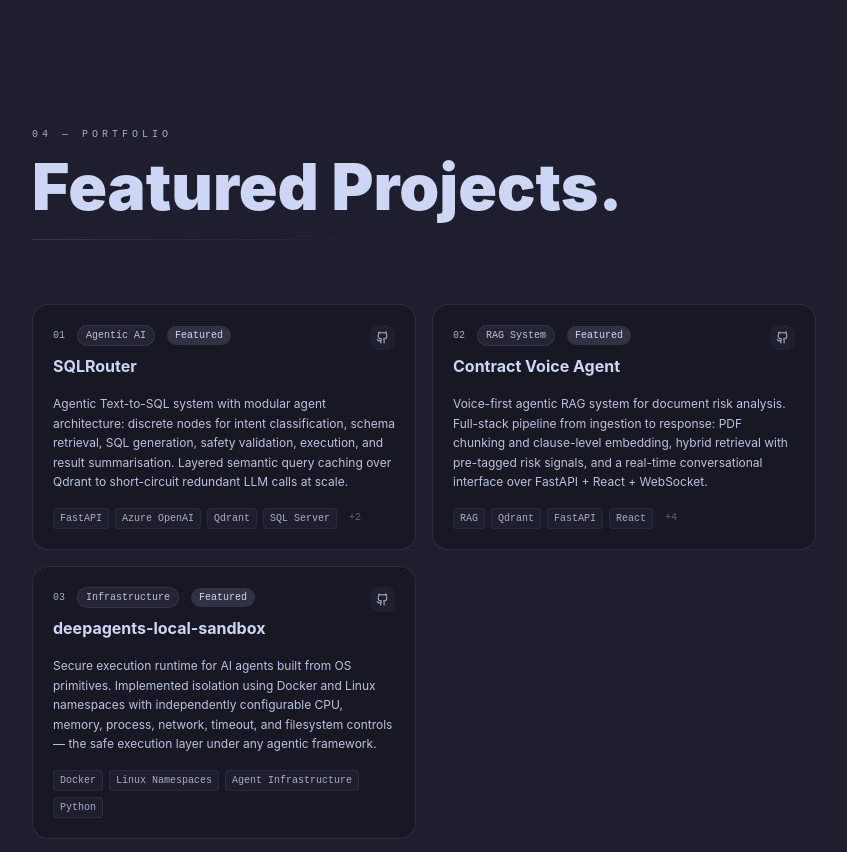
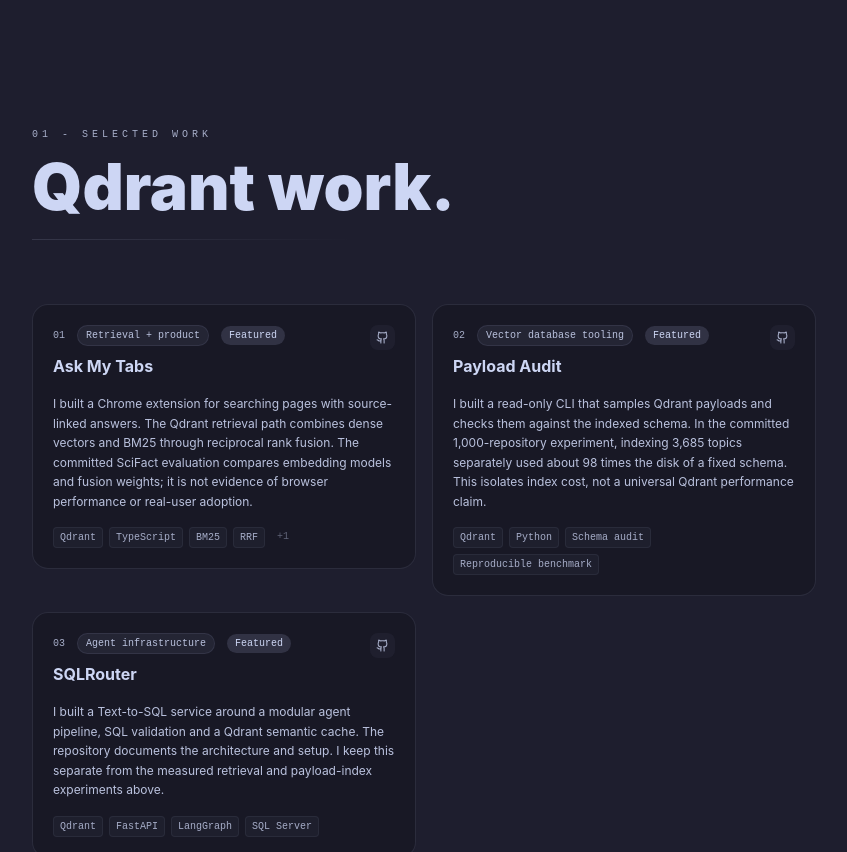
Before and after one commit to inamdarmihir/inamdarmihir.github.io, a Next.js app: page / in a window 1280 px wide. Shown: the part 740-1592 px from the top of the page, without its empty margins (216-1063 px from the left). Built offline with nearby package versions, Linux system fonts and the light colour scheme.

Commit message:
Update src/sections/Projects.tsx for portfolio

```diff
--- a/src/sections/Projects.tsx
+++ b/src/sections/Projects.tsx
@@ -4,40 +4,31 @@
 
 const PROJECTS = [
   {
-    num: '01',
-    name: 'SQLRouter',
-    description: 'Agentic Text-to-SQL system with modular agent architecture: discrete nodes for intent classification, schema retrieval, SQL generation, safety validation, execution, and result summarisation. Layered semantic query caching over Qdrant to short-circuit redundant LLM calls at scale.',
-    tech: ['FastAPI', 'Azure OpenAI', 'Qdrant', 'SQL Server', 'Agent Pipeline', 'LLM'],
-    github: 'https://github.com/inamdarmihir',
-    demo: undefined as string | undefined,
-    category: 'Agentic AI',
-    featured: true,
+    num: '01', name: 'Ask My Tabs',
+    description: 'I built a Chrome extension for searching pages with source-linked answers. The Qdrant retrieval path combines dense vectors and BM25 through reciprocal rank fusion. The committed SciFact evaluation compares embedding models and fusion weights; it is not evidence of browser performance or real-user adoption.',
+    tech: ['Qdrant', 'TypeScript', 'BM25', 'RRF', 'Retrieval evaluation'],
+    github: 'https://github.com/inamdarmihir/ask-my-tabs',
+    demo: undefined as string | undefined, category: 'Retrieval + product', featured: true,
   },
   {
-    num: '02',
-    name: 'Contract Voice Agent',
-    description: 'Voice-first agentic RAG system for document risk analysis. Full-stack pipeline from ingestion to response: PDF chunking and clause-level embedding, hybrid retrieval with pre-tagged risk signals, and a real-time conversational interface over FastAPI + React + WebSocket.',
-    tech: ['RAG', 'Qdrant', 'FastAPI', 'React', 'Docker', 'Embeddings', 'LLM', 'NLP'],
-    github: 'https://github.com/inamdarmihir',
-    demo: undefined as string | undefined,
-    category: 'RAG System',
-    featured: true,
+    num: '02', name: 'Payload Audit',
+    description: 'I built a read-only CLI that samples Qdrant payloads and checks them against the indexed schema. In the committed 1,000-repository experiment, indexing 3,685 topics separately used about 98 times the disk of a fixed schema. This isolates index cost, not a universal Qdrant performance claim.',
+    tech: ['Qdrant', 'Python', 'Schema audit', 'Reproducible benchmark'],
+    github: 'https://github.com/inamdarmihir/payload-audit',
+    demo: undefined as string | undefined, category: 'Vector database tooling', featured: true,
   },
   {
-    num: '03',
-    name: 'deepagents-local-sandbox',
-    description: 'Secure execution runtime for AI agents built from OS primitives. Implemented isolation using Docker and Linux namespaces with independently configurable CPU, memory, process, network, timeout, and filesystem controls — the safe execution layer under any agentic framework.',
-    tech: ['Docker', 'Linux Namespaces', 'Agent Infrastructure', 'Python'],
-    github: 'https://github.com/inamdarmihir',
-    demo: undefined as string | undefined,
-    category: 'Infrastructure',
-    featured: true,
+    num: '03', name: 'SQLRouter',
+    description: 'I built a Text-to-SQL service around a modular agent pipeline, SQL validation and a Qdrant semantic cache. The repository documents the architecture and setup. I keep this separate from the measured retrieval and payload-index experiments above.',
+    tech: ['Qdrant', 'FastAPI', 'LangGraph', 'SQL Server'],
+    github: 'https://github.com/inamdarmihir/sqlrouter',
+    demo: undefined as string | undefined, category: 'Agent infrastructure', featured: true,
   },
 ]
 
 const reveal = {
   hidden: { opacity: 0, y: 32, rotateX: 10, transformPerspective: 1200 },
-  visible: { opacity: 1, y: 0, rotateX: 0, transformPerspective: 1200, transition: { duration: 0.7, ease: [0.25, 0.46, 0.45, 0.94] } },
+  visible: { opacity: 1, y: 0, rotateX: 0, transformPerspective: 1200, transition: { duration: 0.7, ease: [0.25, 0.46, 0.45, 0.94] as [number, number, number, number] } },
 }
 
 function TiltCard({ children, className, style, motionProps }: {
@@ -75,7 +66,7 @@
   )
 }
 
-interface Props { scrollRef: RefObject<HTMLDivElement> }
+interface Props { scrollRef: RefObject<HTMLDivElement | null> }
 
 export default function Projects({ scrollRef }: Props) {
   const vp = { root: scrollRef, once: true, margin: '-60px' } as const
@@ -83,12 +74,12 @@
   return (
     <div className="max-w-4xl mx-auto px-8 md:px-14 py-24">
       {/* Header */}
-      <motion.div initial="hidden" whileInView="visible" viewport={vp} variants={{ hidden: {}, visible: { transition: { staggerChildren: 0.1 } } }} className="mb-16">
+      <motion.div initial="hidden" animate="visible" viewport={vp} variants={{ hidden: {}, visible: { transition: { staggerChildren: 0.1 } } }} className="mb-16">
         <motion.span variants={reveal} className="text-[10px] font-mono text-macos-subtext0 tracking-[0.4em] uppercase">
-          04 — Portfolio
+          01 - Selected work
         </motion.span>
         <motion.h2 variants={reveal} className="font-black text-macos-text mt-3 leading-none" style={{ fontSize: 'clamp(2.5rem, 5vw, 4rem)' }}>
-          Featured Projects.
+          Qdrant work.
         </motion.h2>
         <motion.div variants={reveal} className="section-line mt-5 max-w-xs" />
       </motion.div>
@@ -101,9 +92,9 @@
             className="group flex flex-col rounded-2xl p-5 cursor-default bg-macos-surface border border-macos-borderLight/30 hover:border-macos-borderLight/80 transition-colors"
             motionProps={{
               initial: { opacity: 0, y: 32, rotateX: 8, transformPerspective: 900 },
-              whileInView: { opacity: 1, y: 0, rotateX: 0 },
+              animate: { opacity: 1, y: 0, rotateX: 0 },
               viewport: { ...vp, margin: '-40px' },
-              transition: { duration: 0.6, delay: (i % 2) * 0.08, ease: [0.25, 0.46, 0.45, 0.94] },
+              transition: { duration: 0.6, delay: (i % 2) * 0.08, ease: [0.25, 0.46, 0.45, 0.94] as [number, number, number, number] },
             }}
           >
             {/* Top row */}
@@ -128,6 +119,7 @@
               </div>
               <div className="flex items-center gap-1.5 flex-shrink-0 ml-3">
                 <a
+                  aria-label={`View ${project.name} on GitHub`}
                   href={project.github}
                   target="_blank"
                   rel="noopener noreferrer"
@@ -173,7 +165,7 @@
 
       {/* GitHub CTA */}
       <motion.div
-        initial="hidden" whileInView="visible" viewport={vp} variants={reveal}
+        initial="hidden" animate="visible" viewport={vp} variants={reveal}
         className="mt-10 text-center"
       >
         <a
```
